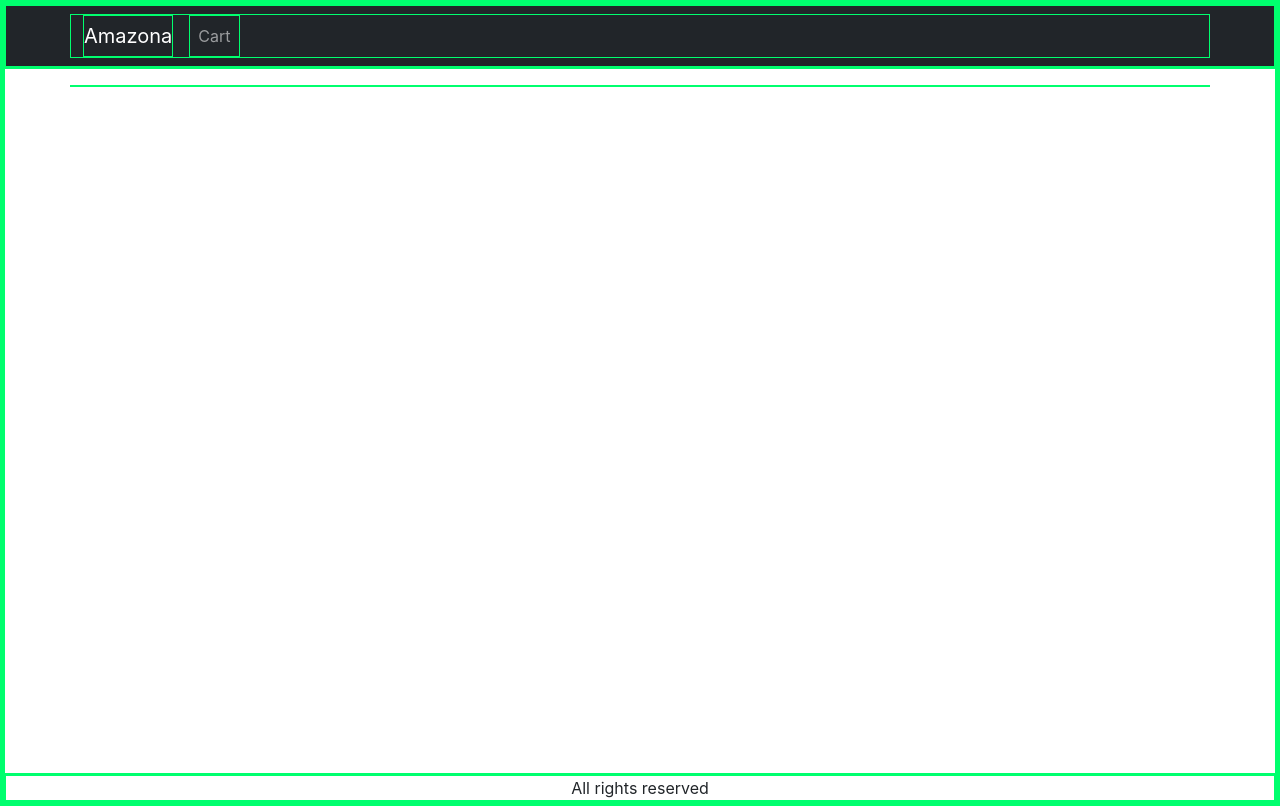
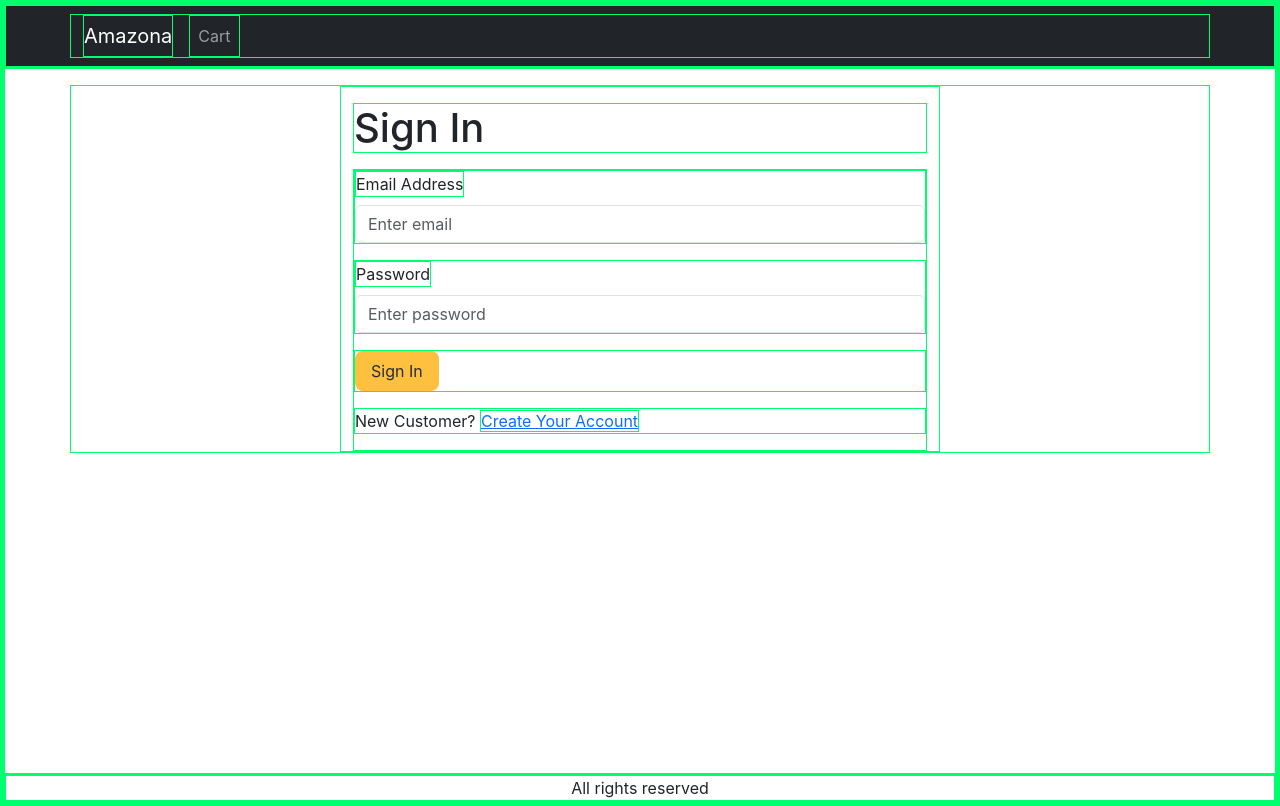
Before and after one commit to Jam19th/Amazona, a React (Create React App) app: page /signin in a window 1280 px wide. Built offline with nearby package versions, Linux system fonts and the light colour scheme.

Commit message:
Created sign in screen

```diff
--- a/src/App.js
+++ b/src/App.js
@@ -1,11 +1,13 @@
 import { BrowserRouter, Route, Routes, Link } from "react-router-dom";
-import HomeScreen from "./Screens/HomeScreen";
-import ProductScreen from "./Screens/ProductScreen";
 import { Container, Navbar, Nav, Badge } from "react-bootstrap";
 import { LinkContainer } from "react-router-bootstrap";
 import { useContext } from "react";
+
 import { Store } from "./Store";
+import HomeScreen from "./Screens/HomeScreen";
+import ProductScreen from "./Screens/ProductScreen";
 import CartScreen from "./Screens/CartScreen";
+import SignInScreen from "./Screens/SignInScreen";
 
 function App() {
   const { state } = useContext(Store)
@@ -38,7 +40,8 @@
             <Routes>
               <Route path="/" element={<HomeScreen />} />
               <Route path="/product/:slug" element={<ProductScreen />} />
-              <Route path="/cart" element={<h1><CartScreen /></h1>} />
+              <Route path="/cart" element={<CartScreen />} />
+              <Route path="/signin" element={<SignInScreen />} />
             </Routes>
           </Container>
         </main>
--- a/src/Components/Product.js
+++ b/src/Components/Product.js
@@ -38,7 +38,10 @@
                 <Link to={`/product/${product.slug}`}>
                     <Card.Title>{product.name}</Card.Title>
                 </Link>
-                <Rating rating={product.rating} numReviews={product.numReviews} />
+                <Rating
+                    rating={product.rating}
+                    numReviews={product.numReviews}
+                />
                 <Card.Text>${product.price}</Card.Text>
                 {product.countInStock === 0 ?
                     <Button
--- a/src/Screens/CartScreen.js
+++ b/src/Screens/CartScreen.js
@@ -7,7 +7,7 @@
 import axios from 'axios';
 
 export default function CartScreen() {
-    const { navigate } = useNavigate()
+    const navigate = useNavigate()
     const { state, dispatch: ctxDispatch } = useContext(Store)
     const {
         cart: { cartItems },
--- /dev/null
+++ b/src/Screens/SignInScreen.js
@@ -0,0 +1,52 @@
+import { Container, Form, Button } from "react-bootstrap";
+import { Helmet } from "react-helmet-async";
+import { Link, useLocation } from "react-router-dom";
+
+
+export default function SignInScreen() {
+    const { search } = useLocation();
+    const redirectInUrl = new URLSearchParams(search).get('redirect');
+    const redirect = redirectInUrl ? redirectInUrl : '/';
+    return (
+        <Container className="small-container">
+            <Helmet>
+                <title>Sign In</title>
+            </Helmet>
+            <h1 className="my-3">Sign In</h1>
+            <Form>
+                <Form.Group controlId="email" className="mb-3">
+                    <Form.Label>
+                        Email Address
+                    </Form.Label>
+                    <Form.Control
+                        type="email"
+                        placeholder="Enter email"
+                        required
+                    />
+                </Form.Group>
+                <Form.Group controlId="password" className="mb-3">
+                    <Form.Label>Password</Form.Label>
+                    <Form.Control
+                        type="password"
+                        placeholder="Enter password"
+                        required
+                    />
+                </Form.Group>
+                <div className="mb-3">
+                    <Button
+                        type="submit"
+                        className="btn btn-primary"
+                    >
+                        Sign In
+                    </Button>
+                </div>
+                <div className="mb-3">
+                    New Customer?{' '}
+                    <Link to={`/signup?redirect=${redirect}`}>
+                        Create Your Account
+                    </Link>
+                </div>
+            </Form>
+        </Container>
+    )
+}
--- a/src/index.css
+++ b/src/index.css
@@ -80,3 +80,7 @@
   margin: 0.5rem;
   cursor: pointer; */
 }
+
+.small-container {
+  max-width: 600px;
+}
```
